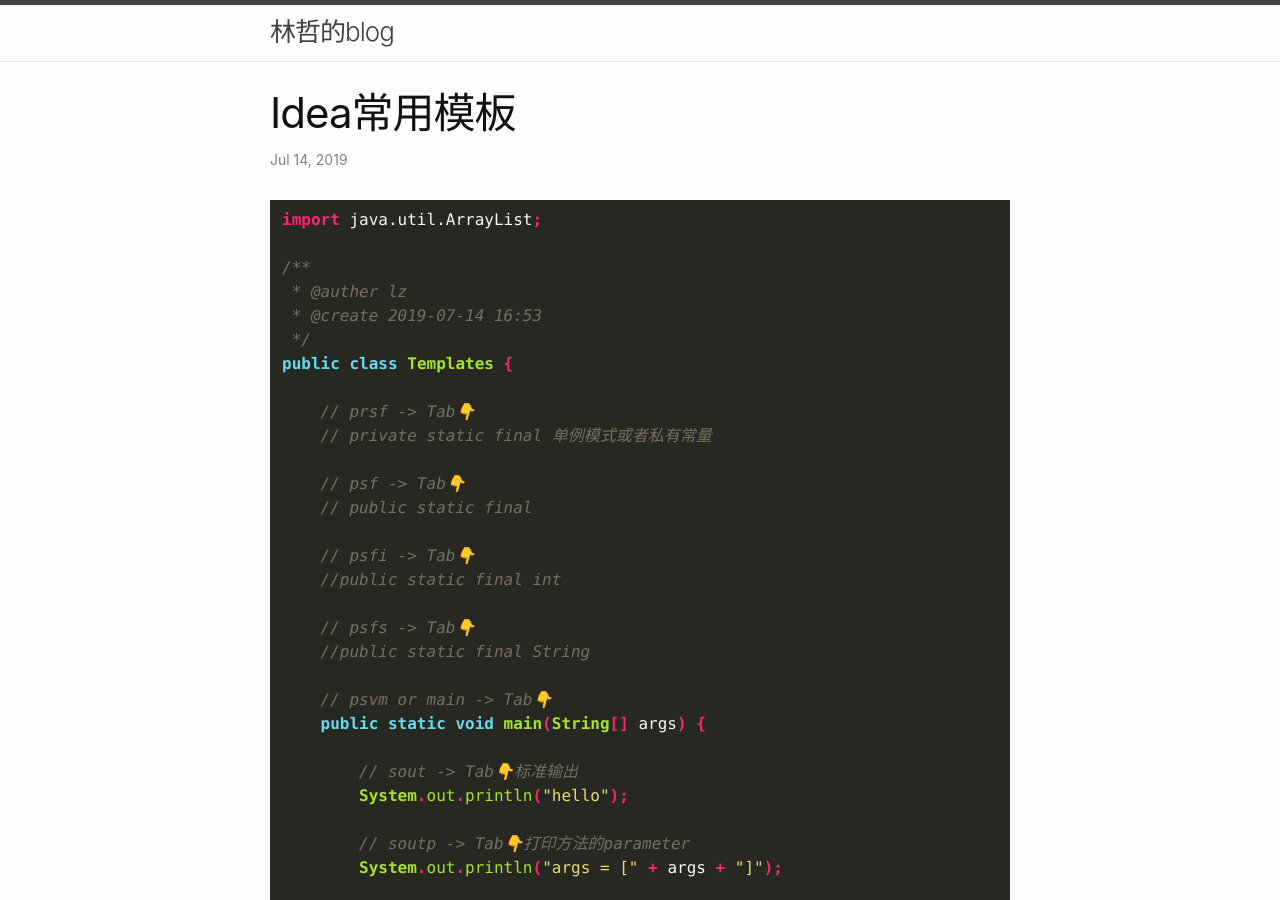
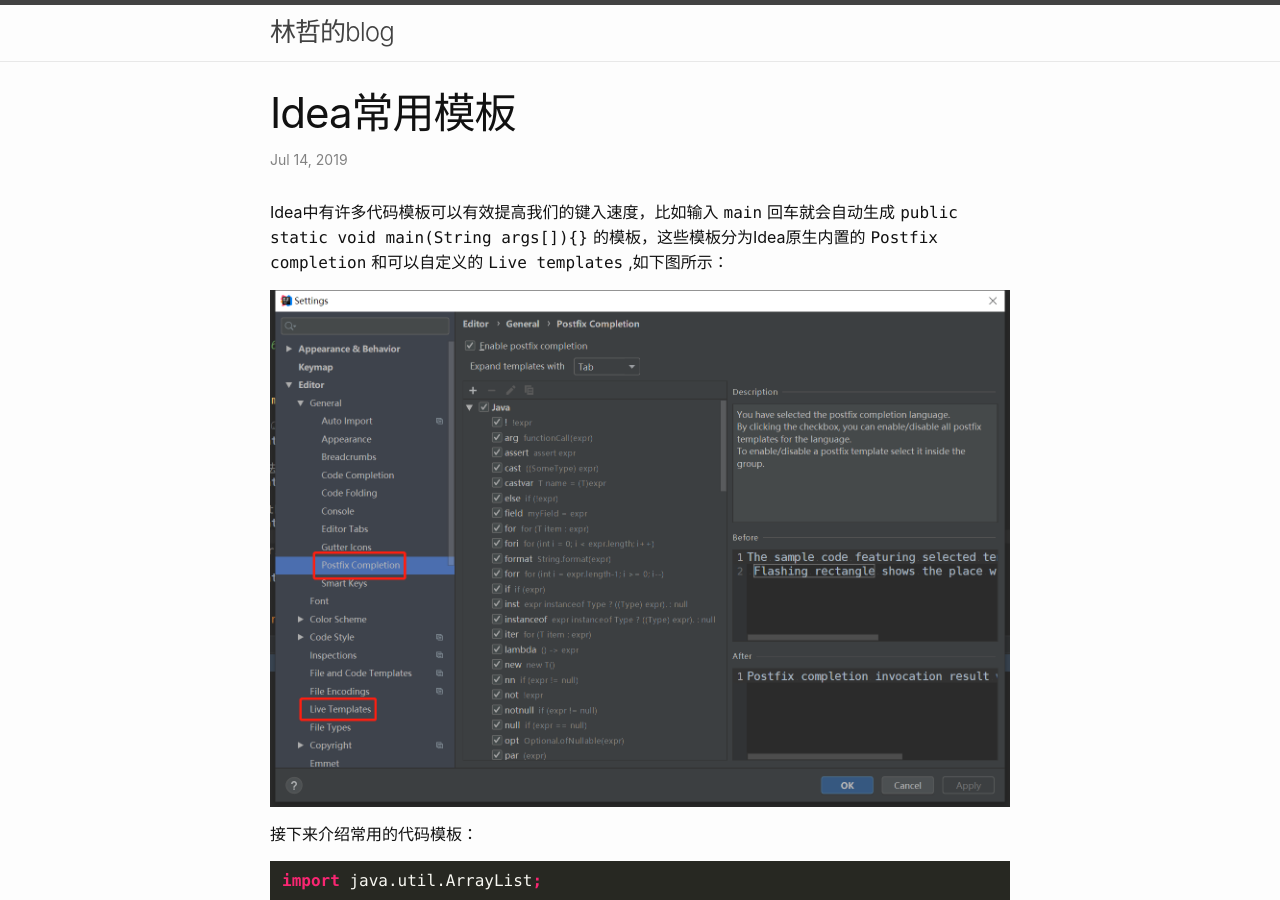
Before and after one commit to Artificial-Ridiculous/Artificial-Ridiculous.github.io, a Jekyll site: the page built from _posts/2019-07-14-Idea常用模板.markdown, in a window 1280 px wide and 900 px high. Built offline with Jekyll 4.4.1, drawn with Linux system fonts in a browser that asks for light colours; comment, search, counter and statistics services are not loaded.

Commit message:
create Idea templates

````diff
--- a/_posts/2019-07-14-Idea常用模板.markdown
+++ b/_posts/2019-07-14-Idea常用模板.markdown
@@ -4,6 +4,12 @@ title:  "Idea常用模板"
 date:   2019-07-14 20:54:00 +0800
 category: java
 ---
+
+Idea中有许多代码模板可以有效提高我们的键入速度，比如输入`main`回车就会自动生成`public static void main(String args[]){}`的模板，这些模板分为Idea原生内置的`Postfix completion`和可以自定义的`Live templates`,如下图所示：
+
+![Idea-templates](/PNG/Idea-templates.png)
+
+接下来介绍常用的代码模板：
 
 ```java
 import java.util.ArrayList;
````
Also changed, not shown: PNG/Idea-templates.png (added).
